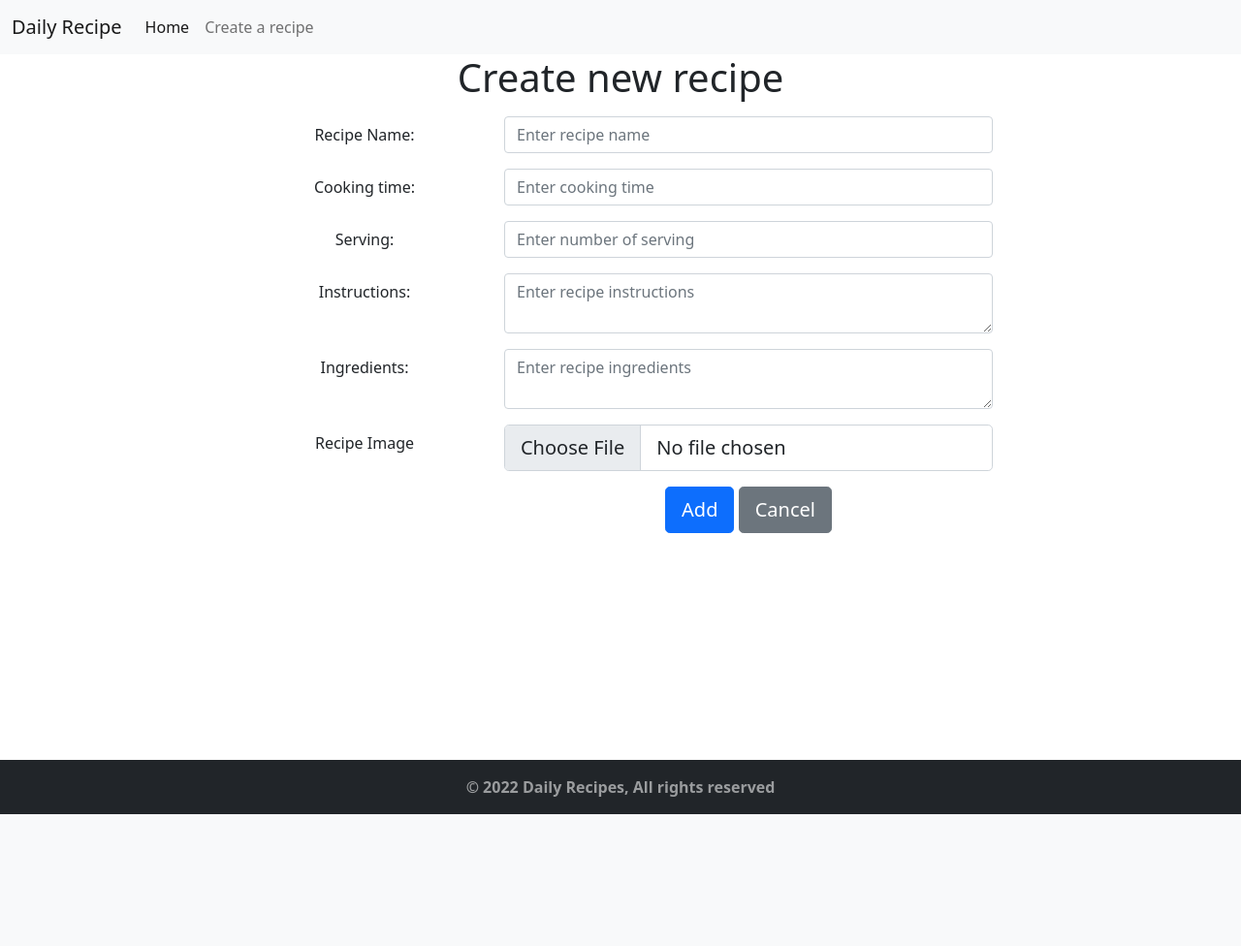
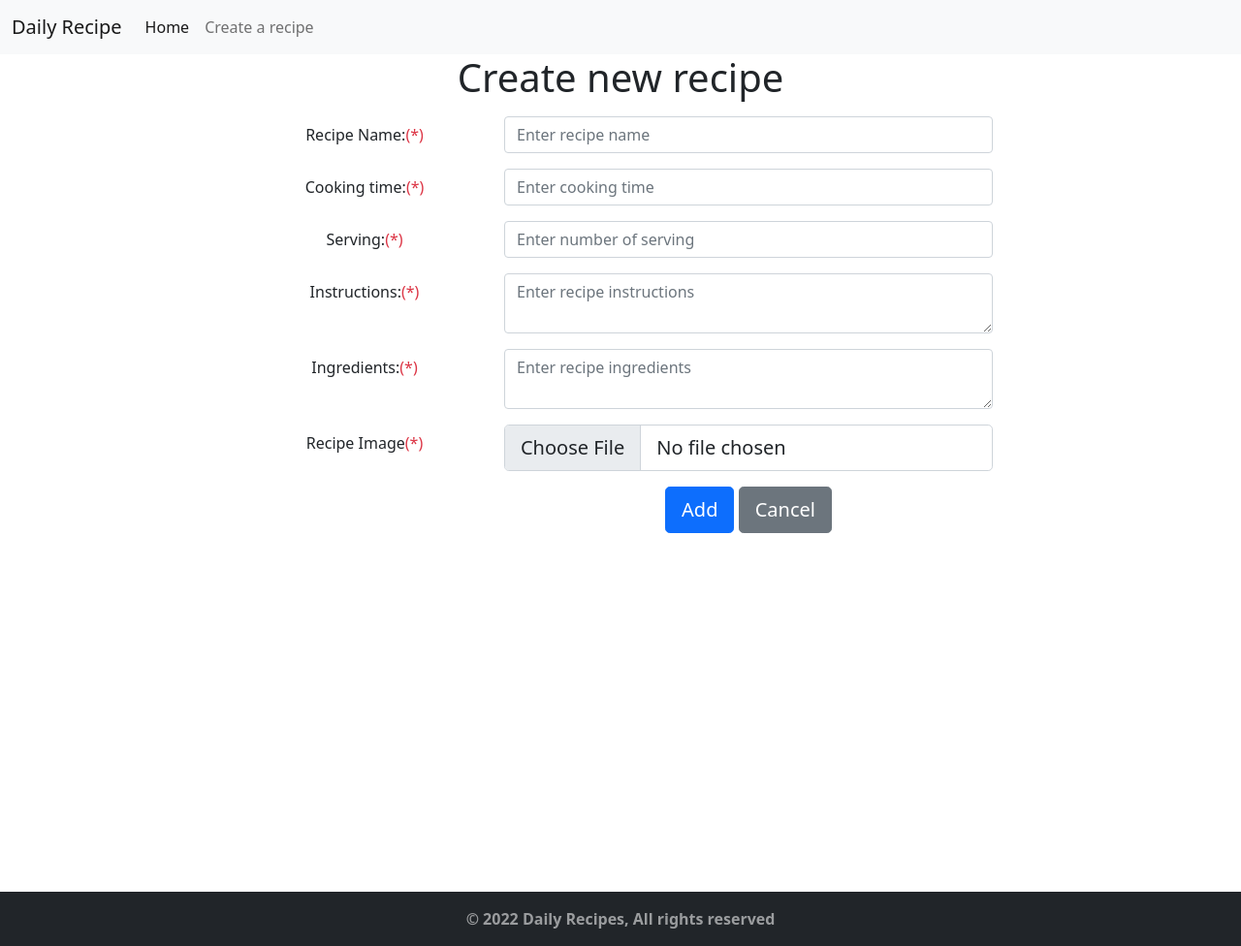
Before and after one commit to pcquynh/Project-Python-CP1895, a Flask app: page /create in a window 1280 px wide. Shown: the whole page at 97% size. Before the commit the page ends 840 px from the top, so only its background shows below. Run offline with Flask 2, Linux system fonts and the light colour scheme; some libraries are stand-ins or nearby versions.

Commit message:
Edit form

```diff
--- a/static/style.css
+++ b/static/style.css
@@ -24,3 +24,18 @@ form {
 .navbar-fixed-bottom {
     height: 7vh;
 }
+
+/*IMAGE*/
+.img-thumbnail {
+    height: 200px;
+    width: 200px;
+    object-fit: cover;
+}
+
+/*FORM*/
+
+form {
+    max-width: 800px;
+    margin: 0 auto;
+    min-height: 800px;
+}
--- a/templates/create_recipe_form.html
+++ b/templates/create_recipe_form.html
@@ -22,38 +22,40 @@
     >
         <div class="m-3">
             <div class="form-group row mb-3">
-                <label class="col-form-label col-4">Recipe Name:</label>
+                <label class="col-form-label col-4">Recipe Name:<span class="text-danger">(*)</span></label>
                 <div class="col-8">
                     <input class="form-control" type="text" name="name" required placeholder="Enter recipe name">
+
                 </div>
+
             </div>
             <div class="form-group row mb-3">
-                <label class="col-form-label col-4">Cooking time:</label>
+                <label class="col-form-label col-4">Cooking time:<span class="text-danger">(*)</span></label>
                 <div class="col-8">
                     <input class="form-control" type="text" name="cook_time" required placeholder="Enter cooking time">
                 </div>
             </div>
               <div class="form-group row mb-3">
-                <label class="col-form-label col-4">Serving:</label>
+                <label class="col-form-label col-4">Serving:<span class="text-danger">(*)</span></label>
                 <div class="col-8">
                     <input class="form-control" type="text" name="servings" required placeholder="Enter number of serving">
                 </div>
             </div>
             <div class="form-group row mb-3">
-                <label class="col-form-label col-4">Instructions:</label>
+                <label class="col-form-label col-4">Instructions:<span class="text-danger">(*)</span></label>
                 <div class="col-8">
                     <textarea class="form-control" type="text" name="instructions" placeholder="Enter recipe instructions"></textarea>
                 </div>
             </div>
             <div class="form-group row mb-3">
-                <label class="col-form-label col-4">Ingredients:</label>
+                <label class="col-form-label col-4">Ingredients:<span class="text-danger">(*)</span></label>
                 <div class="col-8">
                     <textarea class="form-control" type="text" name="ingredients" placeholder="Enter recipe ingredients"></textarea>
                 </div>
             </div>
 
             <div class="form-group row mb-3">
-              <label for="formFileLg" class="col-form-label col-4">Recipe Image</label>
+              <label for="formFileLg" class="col-form-label col-4">Recipe Image<span class="text-danger">(*)</span></label>
                 <div class="col-8">
                     <input class="form-control form-control-lg" id="formFileLg" type="file" name="file">
                 </div>
```
